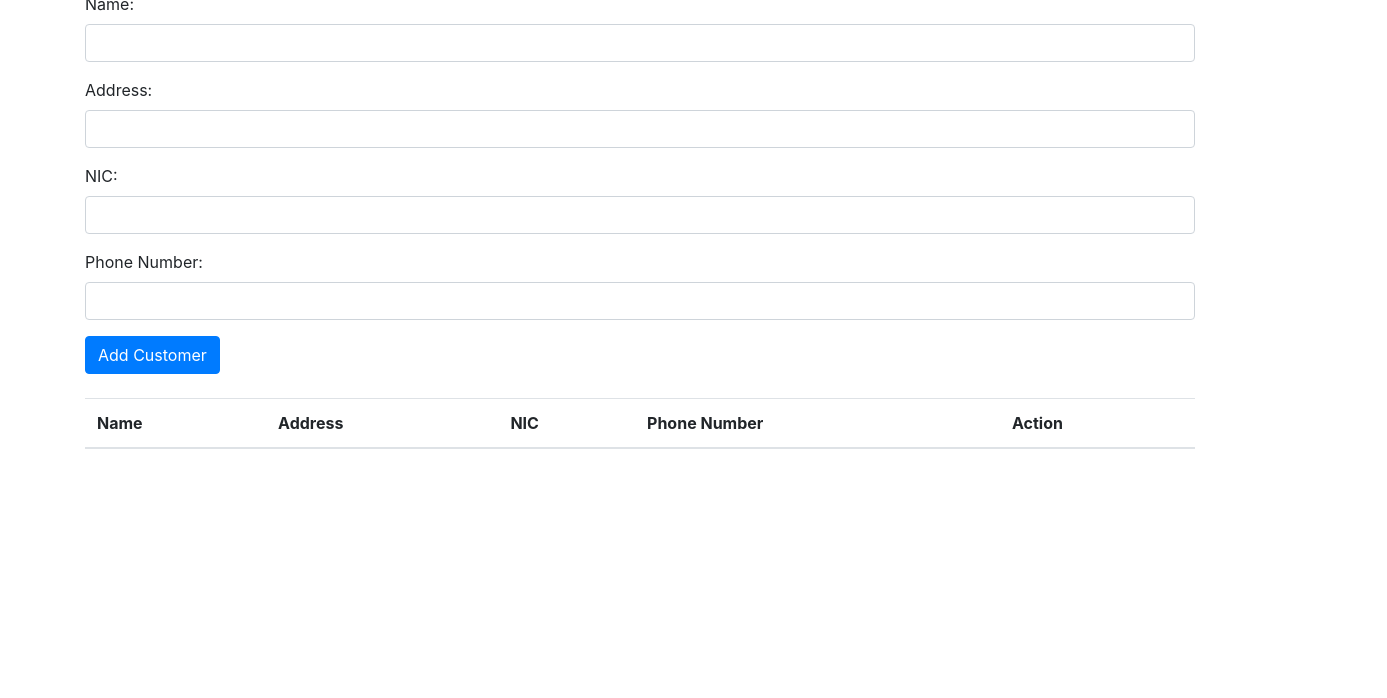
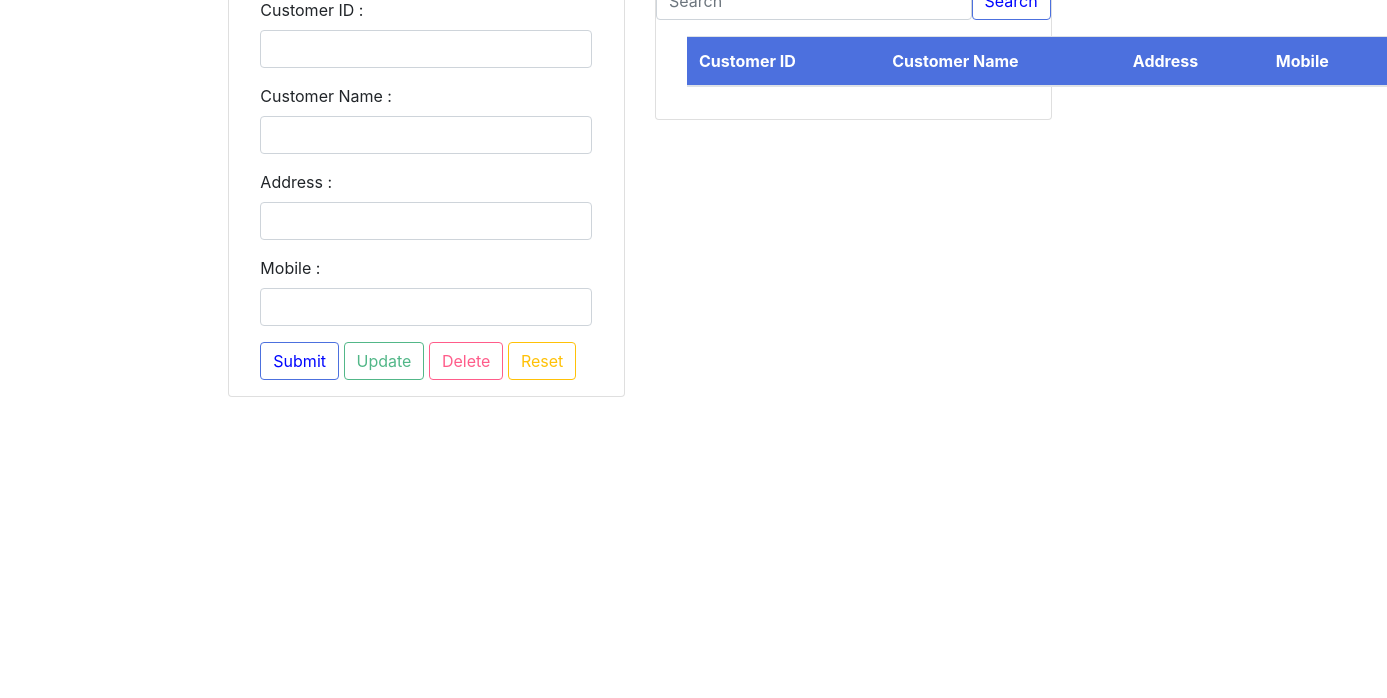
Before and after one commit to jayawickrma/POS-system-Boostrap, a plain HTML site: page customer.html in a window 1280 px wide. Shown: the part 102-800 px from the top of the page, 1387 px wide, since content can reach past the window. Drawn offline with nearby package versions, Linux system fonts and the light colour scheme.

Commit message:
customer Updated

```diff
--- a/customer.html
+++ b/customer.html
@@ -6,84 +6,127 @@
     <title>Customer Management</title>
     <link rel="stylesheet" href="https://maxcdn.bootstrapcdn.com/bootstrap/4.5.2/css/bootstrap.min.css">
     <script src="https://ajax.googleapis.com/ajax/libs/jquery/3.5.1/jquery.min.js"></script>
+    <style>
+        .container{
+            width: fit-content;
+            height: auto;
+            background-color: #E5E5E5;
+            padding: 20px 5%;
+        }
+
+        .customer1{
+            display: flex;
+            flex-wrap: wrap;
+            justify-content: center;
+        }
+
+        .col-lg-6{
+            width: 100%;
+        }
+
+        .btn-outline-success{
+            border: 1px solid #4c70de;
+            color: #0006ff;
+        }
+
+        .btn-outline-success:hover{
+            background-color: #4c70de;
+            border: 1px solid #0006ff;
+        }
+
+        .btn-outline-primary{
+            border: 1px solid #52B788;
+            color: #52B788;
+        }
+
+        .btn-outline-primary:hover{
+            background-color: #52B788;
+            border: 1px solid #52B788;
+        }
+
+        .btn-outline-danger{
+            border: 1px solid #FF5C8A;
+            color: #FF5C8A;
+        }
+
+        .btn-outline-danger:hover{
+            background-color: #FF5C8A;
+            border: 1px solid #FF5C8A;
+        }
+
+        .table-color>tr>th{
+            background-color: #4c70de;
+            color: #FFFFFF;
+        }
+
+        .table{
+            width: 700px;
+        }
+    </style>
 </head>
 <body>
 
-<div class="container mt-5">
-    <h2>Customer Management</h2>
-    <form id="customerForm">
-        <div class="form-group">
-            <label for="name">Name:</label>
-            <input type="text" class="form-control" id="name" required>
+<main id="customer" class="customer">
+    <div class="customer1">
+        <div class="col-md-4 mt-3">
+            <div class="card" id="customerManage">
+                <div class="card-header text-center gradient-text">
+                    <h3>Customer Manage</h3>
                 </div>
-        <div class="form-group">
-            <label for="address">Address:</label>
-            <input type="text" class="form-control" id="address" required>
+                <form>
+                    <div class="m-3 col-md-11">
+                        <label for="customerId" class="form-label">Customer ID :</label>
+                        <input type="text" class="form-control" id="customerId">
                     </div>
-        <div class="form-group">
-            <label for="nic">NIC:</label>
-            <input type="text" class="form-control" id="nic" required>
+                    <div class="m-3 col-md-11">
+                        <label for="customerName" class="form-label">Customer Name :</label>
+                        <input type="text" class="form-control" id="customerName">
                     </div>
-        <div class="form-group">
-            <label for="phone">Phone Number:</label>
-            <input type="text" class="form-control" id="phone" required>
+                    <div class="m-3 col-md-11">
+                        <label for="address" class="form-label">Address :</label>
+                        <input type="email" class="form-control" id="address">
                     </div>
-        <button type="submit" class="btn btn-primary">Add Customer</button>
+                    <div class="m-3 col-md-11">
+                        <label for="mobile" class="form-label">Mobile :</label>
+                        <input type="tel" class="form-control" id="mobile">
+                    </div>
+                    <div class="m-3 col-md-11" id="customer_btn">
+                        <button type="button" class="btn btn-outline-success">Submit</button>
+                        <button type="button" class="btn btn-outline-primary">Update</button>
+                        <button type="button" class="btn btn-outline-danger">Delete</button>
+                        <button type="button" class="btn btn-outline-warning">Reset</button>
+                    </div>
+                </form>
+            </div>
+        </div>
+
+        <div class="col-md-4 mt-3">
+            <div class="card" id="viewCustomer">
+                <div class="card-header text-center gradient-text">
+                    <h3>View Customers</h3>
+                </div>
+
+                <form class="d-flex" role="search">
+                    <input id="searchField2" class="form-control me-3 searchField" type="search" placeholder="Search" aria-label="Search">
+                    <button id="search2" class="btn btn-outline-success searchBtn" type="button">Search</button>
                 </form>
 
-    <table class="table mt-4">
-        <thead>
+                <div class="col m-3">
+                    <table class="table" id="customerTable">
+                        <thead class="table-color">
                         <tr>
-            <th>Name</th>
-            <th>Address</th>
-            <th>NIC</th>
-            <th>Phone Number</th>
-            <th>Action</th>
+                            <th scope="col">Customer ID</th>
+                            <th scope="col">Customer Name</th>
+                            <th scope="col">Address</th>
+                            <th scope="col">Mobile</th>
                         </tr>
                         </thead>
-        <tbody id="customerTable">
-        <!-- Customer data will be appended here -->
-        </tbody>
+                        <tbody id="customer-tbl-body"></tbody>
                     </table>
-</div>
-
-<!-- Modal for update -->
-<div class="modal fade" id="updateModal">
-    <div class="modal-dialog">
-        <div class="modal-content">
-            <div class="modal-header">
-                <h4 class="modal-title">Update Customer</h4>
-                <button type="button" class="close" data-dismiss="modal">&times;</button>
-            </div>
-            <div class="modal-body">
-                <form id="updateForm">
-                    <input type="hidden" id="updateId">
-                    <div class="form-group">
-                        <label for="updateName">Name:</label>
-                        <input type="text" class="form-control" id="updateName" required>
-                    </div>
-                    <div class="form-group">
-                        <label for="updateAddress">Address:</label>
-                        <input type="text" class="form-control" id="updateAddress" required>
-                    </div>
-                    <div class="form-group">
-                        <label for="updateNIC">NIC:</label>
-                        <input type="text" class="form-control" id="updateNIC" required>
-                    </div>
-                    <div class="form-group">
-                        <label for="updatePhone">Phone Number:</label>
-                        <input type="text" class="form-control" id="updatePhone" required>
-                    </div>
-                    <button type="submit" class="btn btn-primary">Update</button>
-                </form>
                 </div>
             </div>
         </div>
     </div>
-
-<script>
-
-</script>
-
+</main>
 </body>
 </html>
```
Lines whose indentation alone changed are shown as unchanged.
